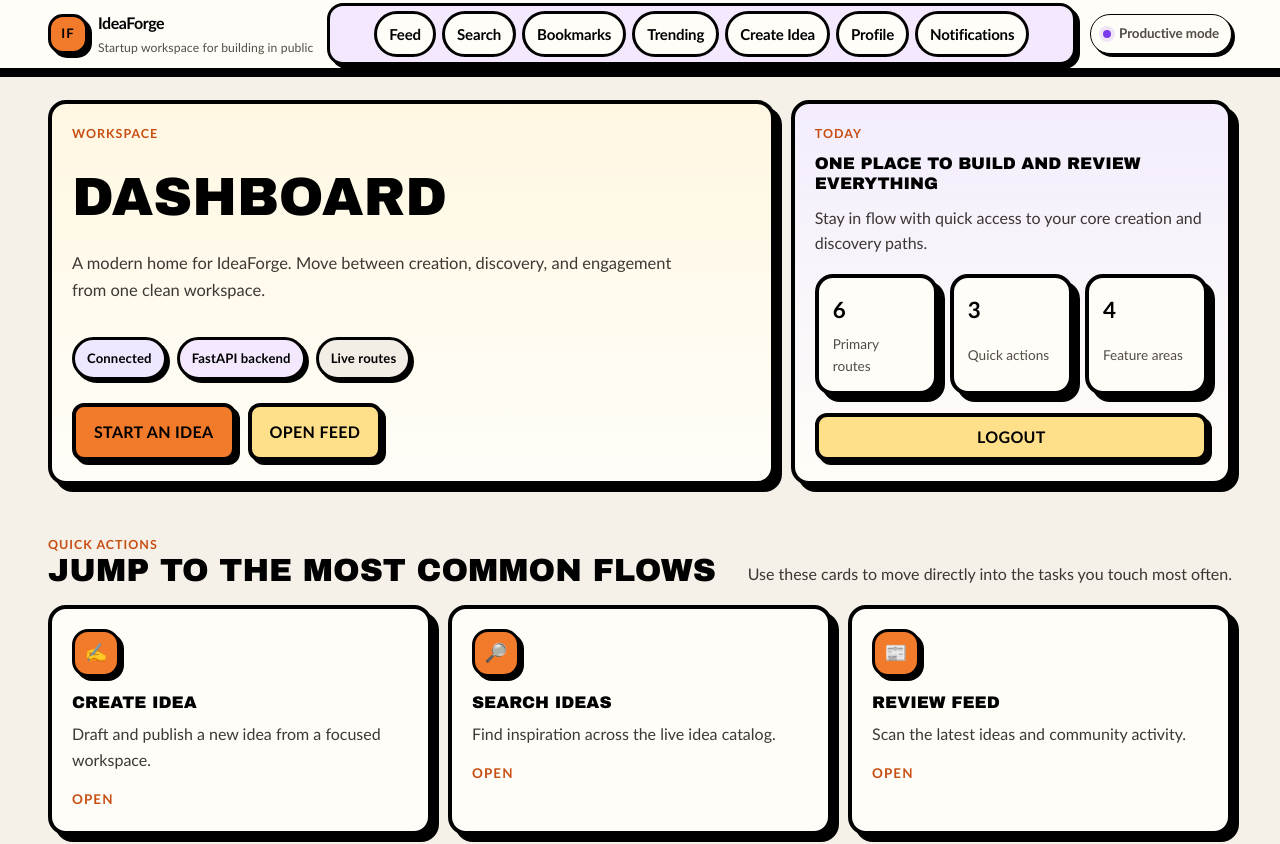
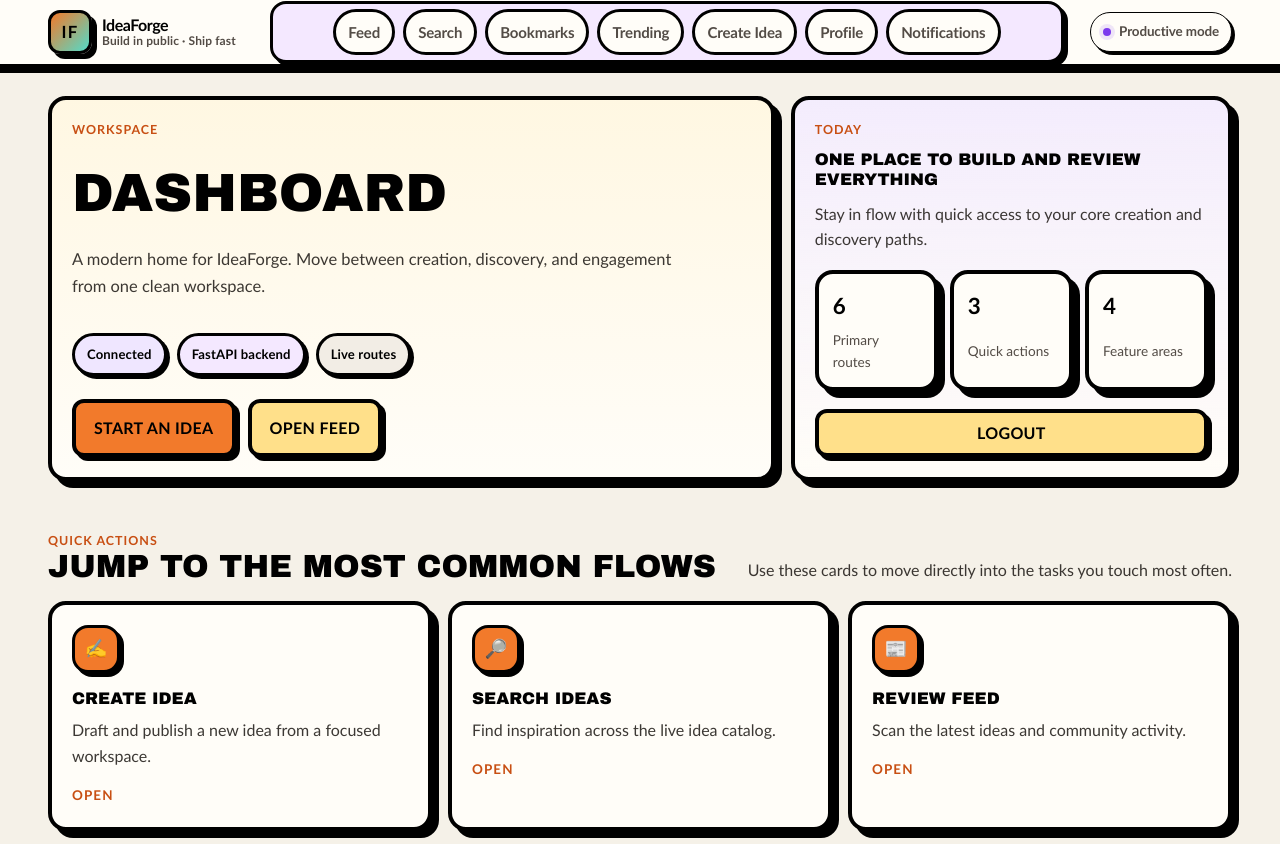
Before and after one commit to sushxnth17/idea-forge, a React app in the folder frontend/: page /dashboard in a window 1280 px wide. Shown: the top 844 px of the page. Built offline with nearby package versions, Linux system fonts and the light colour scheme; sample sign-in values are in the browser's storage; the HTML template or start-up script is replaced by a standard one.

Commit message:
Redesign navbar and application shell

```diff
--- a/frontend/src/components/AppLayout.jsx
+++ b/frontend/src/components/AppLayout.jsx
@@ -4,7 +4,7 @@ function AppLayout({ children, className = "" }) {
   return (
     <div className="app-shell">
       <Navbar />
-      <main className={`app-shell__main ${className}`.trim()}>
+      <main id="main" role="main" className={`app-shell__main ${className}`.trim()}>
         <div className="app-shell__surface">{children}</div>
       </main>
     </div>
--- a/frontend/src/components/Navbar.jsx
+++ b/frontend/src/components/Navbar.jsx
@@ -1,4 +1,6 @@
-import { NavLink, Link } from "react-router-dom";
+import { NavLink, Link, useLocation } from "react-router-dom";
+import { useState, useEffect } from "react";
+import "../styles/navbar.css";
 
 const navigationItems = [
     { to: "/feed", label: "Feed" },
@@ -11,8 +13,17 @@ const navigationItems = [
 ];
 
 function Navbar() {
+    const [open, setOpen] = useState(false);
+    const location = useLocation();
+
+    useEffect(() => {
+        // close mobile menu on navigation
+        setOpen(false);
+    }, [location.pathname]);
+
     return (
         <header className="app-nav">
+            <a className="sr-only" href="#main">Skip to content</a>
             <div className="app-nav__inner">
                 <Link to="/dashboard" className="app-nav__brand" aria-label="IdeaForge home">
                     <span className="app-nav__brand-mark" aria-hidden="true">
@@ -20,11 +31,27 @@ function Navbar() {
                     </span>
                     <span className="app-nav__brand-copy">
                         <span className="app-nav__brand-title">IdeaForge</span>
-                        <span className="app-nav__brand-subtitle">Startup workspace for building in public</span>
+                        <span className="app-nav__brand-subtitle">Build in public · Ship fast</span>
                     </span>
                 </Link>
 
-                <nav className="app-nav__links" aria-label="Primary">
+                <button
+                    className="app-nav__toggle"
+                    aria-expanded={open}
+                    aria-controls="primary-navigation"
+                    onClick={() => setOpen((v) => !v)}
+                    aria-label={open ? "Close navigation" : "Open navigation"}
+                >
+                    <span className="app-nav__toggle-box" aria-hidden="true">
+                        <span className={`app-nav__toggle-bar ${open ? 'open' : ''}`} />
+                    </span>
+                </button>
+
+                <nav
+                    id="primary-navigation"
+                    className={`app-nav__links ${open ? "app-nav__links--open" : ""}`}
+                    aria-label="Primary"
+                >
                     {navigationItems.map((item) => (
                         <NavLink
                             key={item.to}
@@ -33,7 +60,8 @@ function Navbar() {
                                 `app-nav__link ${isActive ? "app-nav__link--active" : ""}`.trim()
                             }
                         >
-                            {item.label}
+                            <span className="app-nav__link-label">{item.label}</span>
+                            <span aria-hidden className="app-nav__link-indicator" />
                         </NavLink>
                     ))}
                 </nav>
--- /dev/null
+++ b/frontend/src/styles/navbar.css
@@ -0,0 +1,169 @@
+/* Neo-brutalist compact navbar styles */
+.sr-only {
+  position: absolute;
+  left: -10000px;
+  top: auto;
+  width: 1px;
+  height: 1px;
+  overflow: hidden;
+}
+
+.app-nav__inner {
+  min-height: 64px; /* slightly more compact */
+  align-items: center;
+  display: flex;
+}
+
+.app-nav__brand {
+  gap: 10px;
+}
+
+.app-nav__brand-mark {
+  width: 44px;
+  height: 44px;
+  border-radius: 12px;
+  font-weight: 900;
+  font-size: 1.05rem;
+  display: grid;
+  place-items: center;
+  background: linear-gradient(135deg, var(--accent), rgba(45,212,191,0.82));
+  box-shadow: var(--shadow-soft);
+}
+
+.app-nav__brand-copy {
+  display: grid;
+  line-height: 1;
+}
+
+.app-nav__brand-title {
+  font-size: 1rem;
+  font-weight: 900;
+}
+
+.app-nav__brand-subtitle {
+  font-size: 0.75rem;
+  color: var(--text-muted);
+  font-weight: 600;
+}
+
+/* Toggle (mobile) */
+.app-nav__toggle {
+  display: none;
+  background: transparent;
+  border: 0;
+  padding: 8px;
+  margin-left: auto;
+  cursor: pointer;
+}
+
+.app-nav__toggle-box {
+  width: 34px;
+  height: 22px;
+  display: inline-grid;
+  align-content: center;
+}
+
+.app-nav__toggle-bar,
+.app-nav__toggle-bar::before,
+.app-nav__toggle-bar::after {
+  content: "";
+  display: block;
+  height: 2px;
+  background: var(--text-muted);
+  border-radius: 2px;
+  transition: transform 220ms ease, opacity 180ms ease, background-color 180ms ease;
+}
+.app-nav__toggle-bar::before,
+.app-nav__toggle-bar::after {
+  width: 100%;
+}
+.app-nav__toggle-bar::before { transform: translateY(-7px); }
+.app-nav__toggle-bar::after { transform: translateY(5px); }
+.app-nav__toggle-bar.open {
+  background: transparent;
+}
+.app-nav__toggle-bar.open::before { transform: rotate(45deg); }
+.app-nav__toggle-bar.open::after { transform: rotate(-45deg); }
+
+/* Links */
+.app-nav__links {
+  display: flex;
+  gap: 8px;
+  align-items: center;
+  margin-left: 20px;
+}
+
+.app-nav__link {
+  position: relative;
+  padding: 8px 12px;
+  min-height: 40px;
+  border-radius: 999px;
+  color: var(--text-muted);
+  font-weight: 700;
+  font-size: 0.94rem;
+  display: inline-flex;
+  align-items: center;
+  gap: 8px;
+}
+
+.app-nav__link-indicator {
+  position: absolute;
+  height: 3px;
+  left: 10%;
+  right: 10%;
+  bottom: 6px;
+  border-radius: 999px;
+  background: transparent;
+  transition: background-color 180ms ease, transform 220ms ease;
+}
+
+.app-nav__link--active {
+  color: var(--text-strong);
+}
+.app-nav__link--active .app-nav__link-indicator {
+  background: linear-gradient(90deg, var(--accent), var(--accent-strong));
+  transform: translateY(0);
+}
+
+.app-nav__link:hover {
+  color: var(--text-strong);
+}
+
+/* Status pill alignment */
+.app-nav__status {
+  margin-left: 12px;
+}
+
+/* Mobile behavior */
+@media (max-width: 820px) {
+  .app-nav__toggle { display: inline-flex; }
+  .app-nav__links {
+    position: fixed;
+    inset: 64px 12px auto 12px;
+    right: 12px;
+    left: 12px;
+    background: linear-gradient(180deg, rgba(6,10,20,0.98), rgba(6,10,20,0.95));
+    border: 1px solid var(--border);
+    padding: 12px;
+    border-radius: 12px;
+    flex-direction: column;
+    gap: 6px;
+    transform-origin: top center;
+    transform: scaleY(0);
+    opacity: 0;
+    pointer-events: none;
+    transition: transform 220ms ease, opacity 200ms ease;
+    z-index: 30;
+  }
++
++  .app-nav__links--open {
++    transform: scaleY(1);
++    opacity: 1;
++    pointer-events: auto;
++  }
++
++  .app-nav__brand-copy .app-nav__brand-subtitle { display: none; }
++  .app-nav__status { display: none; }
++  .app-nav__inner { gap: 10px; }
++  .app-nav__links .app-nav__link { width: 100%; justify-content: flex-start; padding: 12px 14px; }
+ }
```
